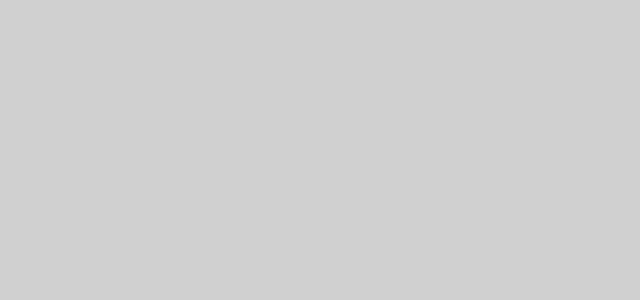
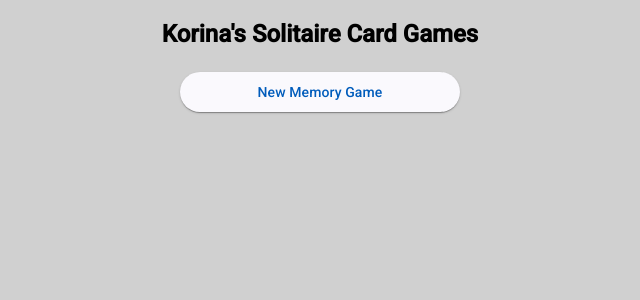
Before and after one commit to KorinaGraber/angular-cards, an Angular app: page / in a window 1280 px wide. Shown: the top 300 px of the page, without its empty margins (320-960 px from the left). Built offline with nearby package versions, Linux system fonts and the light colour scheme.

Commit message:
Basic menu implementation
The user should be able to conveniently navigate to the card games they want to play (may only be one for the most part)

This is accomplished using a simple full page 'menu' that centers the button in the browser

```diff
--- a/src/app/app.routes.ts
+++ b/src/app/app.routes.ts
@@ -1,3 +1,13 @@
 import { Routes } from '@angular/router';
+import { MenuComponent } from './menu/menu.component';
 
-export const routes: Routes = [];
+export const routes: Routes = [
+  {
+    path: '',
+    component: MenuComponent,
+  },
+  {
+    path: 'memory',
+    loadChildren: () => import('./memory-game/memory-game.component'),
+  },
+];
--- /dev/null
+++ b/src/app/memory-game/memory-game.component.html
@@ -0,0 +1 @@
+<p>memory-game works!</p>
--- /dev/null
+++ b/src/app/memory-game/memory-game.component.ts
@@ -0,0 +1,19 @@
+import { Component } from '@angular/core';
+
+@Component({
+  selector: 'app-memory-game',
+  standalone: true,
+  imports: [],
+  templateUrl: './memory-game.component.html',
+  styleUrl: './memory-game.component.scss'
+})
+export class MemoryGameComponent {
+
+}
+
+export default [
+  {
+    path: '',
+    component: MemoryGameComponent,
+  },
+];
--- /dev/null
+++ b/src/app/menu/menu.component.html
@@ -0,0 +1,6 @@
+<div class="frame">
+	<h2 class="frame-element">Korina's Solitaire Card Games</h2>
+  <div class="frame-element">
+		<a mat-raised-button color="primary" routerLink="memory">New Memory Game</a>
+	</div>
+</div>
--- /dev/null
+++ b/src/app/menu/menu.component.scss
@@ -0,0 +1,16 @@
+.frame {
+	width: 100%;
+	height: 100%;
+	display: flex;
+	flex-flow: column;
+	align-items: center;
+	justify-content: start;
+
+	.frame-element {
+		margin-bottom: 1em;
+
+		button, a {
+			min-width: 20em;
+		}
+	}
+}
```
Also changed, not shown: src/app/menu/menu.component.ts (added, +14 -0 lines), src/app/memory-game/memory-game.component.scss (added), 2 other files (tests, documents, lock files or other folders).
